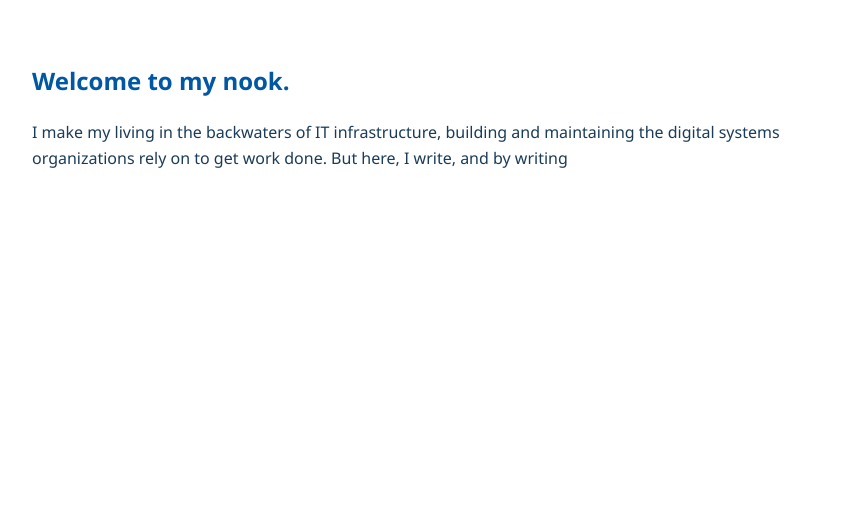
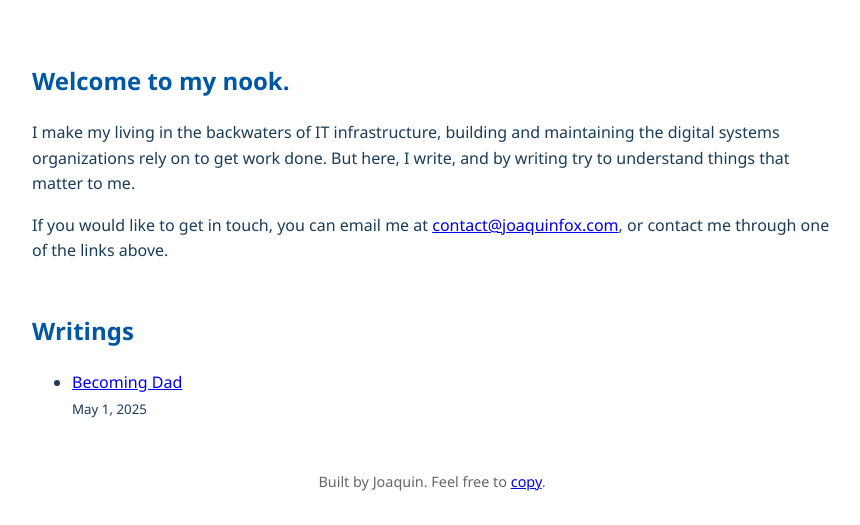
Before and after one commit to joaquinfox/joaquinfox.com, an Eleventy site: page src/index.html in a window 1280 px wide. Shown: the part 717-1242 px from the top of the page, without its empty margins (208-1068 px from the left). Before the commit the page ends 936 px from the top, so only its background shows below. Built offline with nearby package versions, Linux system fonts and the light colour scheme; Eleventy itself is replaced by a stand-in of ours; files that its build step writes are made by us from their sources.

Commit message:
fix title

```diff
--- a/src/index.html
+++ b/src/index.html
@@ -5,12 +5,7 @@
   <meta name="viewport" content="width=device-width, initial-scale=1.0" />
   <link rel="stylesheet" href="https://cdnjs.cloudflare.com/ajax/libs/font-awesome/6.5.1/css/all.min.css" />
   <link rel="stylesheet" href="/styles.css">
-
-
   <title>joaquinfox.com</title>
-  <style>
-
-  </style>
 </head>
 <body>
   <header>
@@ -32,4 +27,21 @@
   <main>
     <section id="about">
       <h2>Welcome to my nook.</h2>
-      <p>I make my living in the backwaters of IT infrastructure, building and maintaining the digital systems organizations rely on to get work done. But here, I write, and by writing
+      <p>I make my living in the backwaters of IT infrastructure, building and maintaining the digital systems organizations rely on to get work done. But here, I write, and by writing try to understand things that matter to me.</p>
+      <p>If you would like to get in touch, you can email me at <a href="mailto:contact@joaquinfox.com">contact@joaquinfox.com</a>, or contact me through one of the links above.</p>
+    </section>
+
+    <h2>Writings</h2>
+    <ul>
+      <li>
+        <a href="blog/becoming-dad/">Becoming Dad</a> <br>
+        <small>May 1, 2025</small>
+      </li>
+    </ul>
+  </main>
+
+  <footer>
+    Built by Joaquin. Feel free to <a href="https://github.com/joaquinfox/joaquinfox.com/blob/main/README.md" target="_blank">copy</a>.
+  </footer>
+</body>
+</html>
```
